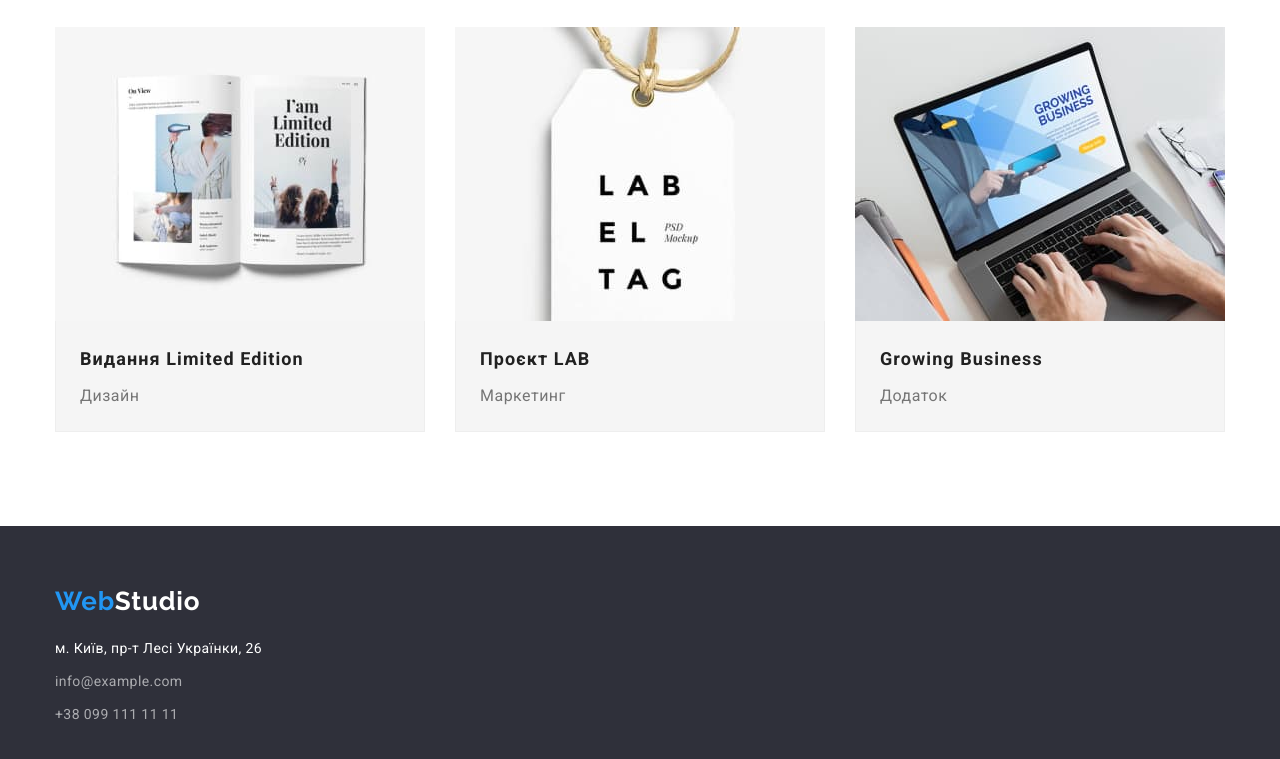
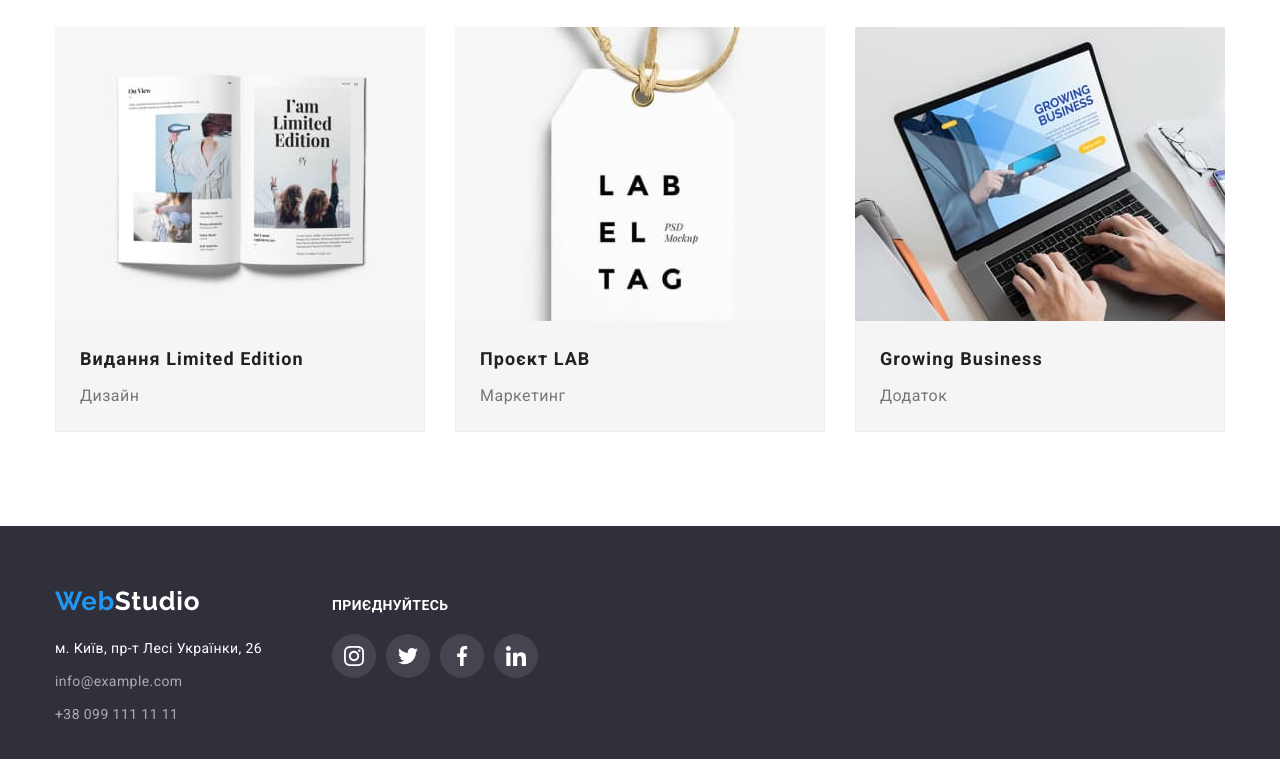
Before and after one commit to Viacheslav-Yurushev/goit-markup-hw-04, a plain HTML site: page portfolio.html in a window 1280 px wide. Shown: the part 1106-1865 px from the top of the page. Drawn offline with nearby package versions, Linux system fonts and the light colour scheme.

Commit message:
portfolio prepared

```diff
--- a/portfolio.html
+++ b/portfolio.html
@@ -197,7 +197,8 @@
     </main>
     <!-- Футер -->
     <footer class="footer">
-      <div class="container">
+      <div class="container footer-block">
+        <div>
           <a href="./index.html" lang="en" class="logo-web-footer link"
             >Web<span class="logo-studio-footer">Studio</span></a
           >
@@ -226,6 +227,40 @@
             </ul>
           </address>
         </div>
+        <div>
+          <h2 class="social-connect">приєднуйтесь</h2>
+          <ul class="social-list list">
+            <li class="social-item">
+              <a href="" class="social-link">
+                <svg class="social-footer-icon">
+                  <use href="./image/icon/sprites.svg#icon-instagram"></use>
+                </svg>
+              </a>
+            </li>
+            <li class="social-item">
+              <a href="" class="social-link">
+                <svg class="social-footer-icon">
+                  <use href="./image/icon/sprites.svg#icon-twitter"></use>
+                </svg>
+              </a>
+            </li>
+            <li class="social-item">
+              <a href="" class="social-link">
+                <svg class="social-footer-icon">
+                  <use href="./image/icon/sprites.svg#icon-facebook"></use>
+                </svg>
+              </a>
+            </li>
+            <li class="social-item">
+              <a href="" class="social-link">
+                <svg class="social-footer-icon">
+                  <use href="./image/icon/sprites.svg#icon-linkedin"></use>
+                </svg>
+              </a>
+            </li>
+          </ul>
+        </div>
+      </div>
     </footer>
   </body>
 </html>
```
Lines whose indentation alone changed are shown as unchanged.
